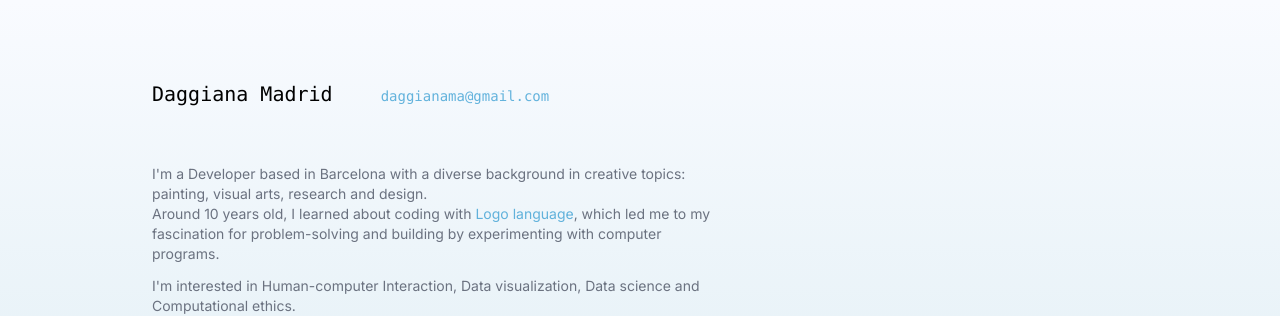
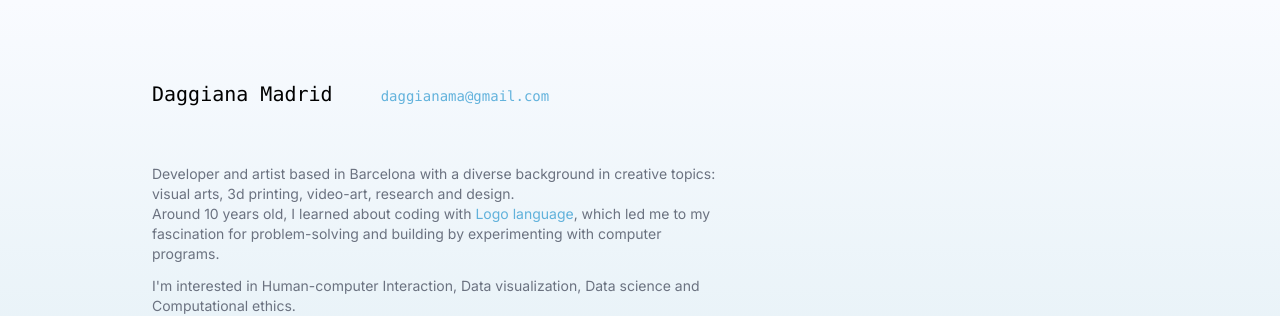
Before and after one commit to daggianama/daggianama.github.io, a Next.js app: page / in a window 1280 px wide. Shown: the top 316 px of the page. Built offline with nearby package versions, Linux system fonts and the light colour scheme.

Commit message:
intro detail

```diff
--- a/src/app/page.tsx
+++ b/src/app/page.tsx
@@ -8,7 +8,7 @@ export default function Home() {
           <a className="text-sky-600/60 hover:text-gray-700 text-sm" href="mailto:daggianama@gmail.com">daggianama@gmail.com</a>
         </div>
         <div className="flex flex-col gap-3 text-gray-500 text-sm mb-20 max-w-xl">
-          <p>I&apos;m a Developer based in Barcelona with a diverse background in creative topics: painting, visual arts, research and design. <br></br>Around 10 years old, I learned about coding with <a className="text-sky-600/60 " href="https://el.media.mit.edu/logo-foundation/what_is_logo/logo_primer.html" target="_blank"
+          <p>Developer and artist based in Barcelona with a diverse background in creative topics: visual arts, 3d printing, video-art, research and design. <br></br>Around 10 years old, I learned about coding with <a className="text-sky-600/60 " href="https://el.media.mit.edu/logo-foundation/what_is_logo/logo_primer.html" target="_blank"
               rel="noopener noreferrer">Logo language</a>, which led me to my fascination for problem-solving and building by experimenting with computer programs.</p>
           <p> I&apos;m interested in Human-computer Interaction, Data visualization, Data science and Computational ethics.</p>
         </div>
```
